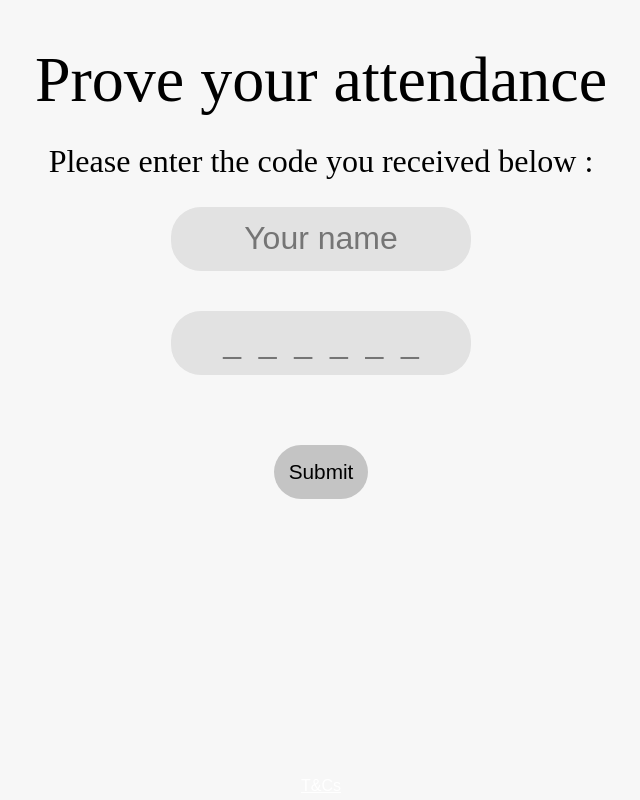
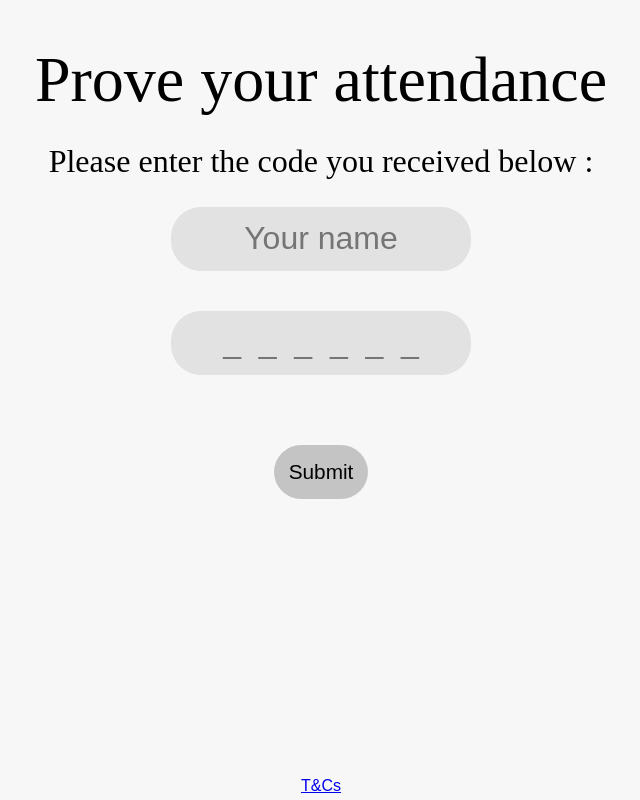
Before and after one commit to LoicE5/yes-sir-next, a Next.js app: page /student in a window 1280 px wide. Shown: the whole page, without its empty margins (319-959 px from the left). Built offline with nearby package versions, Linux system fonts and the light colour scheme; a web font is replaced by a local one.

Commit message:
Adapted the TCs link

```diff
--- a/src/components/TCs.tsx
+++ b/src/components/TCs.tsx
@@ -1,7 +1,13 @@
 import Link from "next/link"
 
-export default function TCs() {
+interface TCsProps {
+    color?: string
+}
+
+export default function TCs({ color }: TCsProps) {
+    const tcsUrl = 'https://simple-plow-ae8.notion.site/Terms-Conditions-3cc6c864b8d54ad0a8b3cbf4f2e358f0'
+
     return (
-        <Link href="https://simple-plow-ae8.notion.site/Terms-Conditions-3cc6c864b8d54ad0a8b3cbf4f2e358f0" id="terms-and-conditions" className="white">T&Cs</Link>
+        <Link href={tcsUrl} id="terms-and-conditions" className={color ? color : 'white'}>T&Cs</Link>
     )
 }
--- a/src/pages/index.tsx
+++ b/src/pages/index.tsx
@@ -18,7 +18,7 @@ export default function Home() {
                 <Link className="homepage-button" href="teacher">I am a teacher</Link>
                 <Link className="homepage-button" href="student">I am a student</Link>
             </div>
-            <TCs />
+            <TCs color='white' />
         </main>
 
     )
--- a/src/pages/student.tsx
+++ b/src/pages/student.tsx
@@ -103,7 +103,7 @@ export default function Student() {
             <h2 id="message-box">{messageContent}</h2>
             <h2 id="timer">{timer}</h2>
             <Loader visible={loaderVisibility} />
-            <TCs />
+            <TCs color='grey' />
         </main>
     )
 }
--- a/src/pages/teacher.tsx
+++ b/src/pages/teacher.tsx
@@ -264,7 +264,7 @@ export default function Teacher() {
                 {attendantsListElements(attendances)}
             </ul>
 
-            <TCs />
+            <TCs color='grey' />
         </>
     )
 }
```
